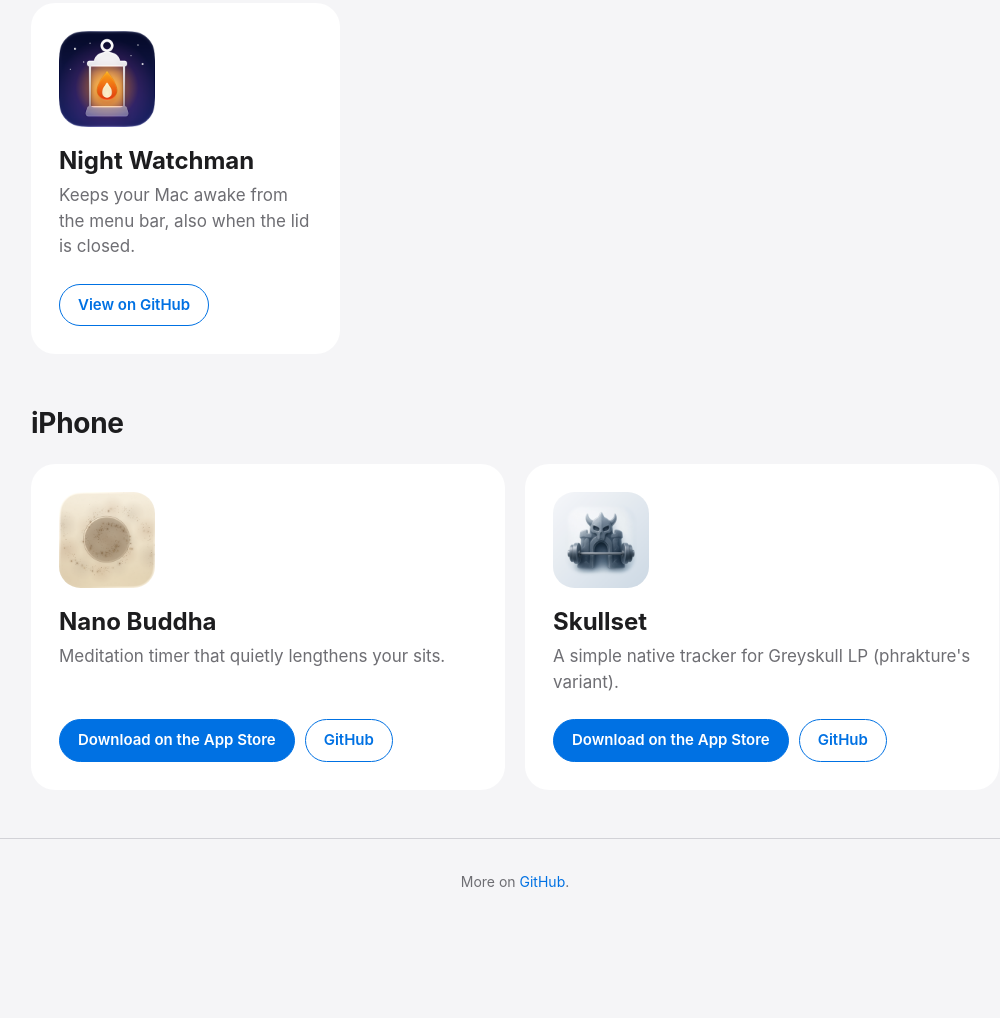
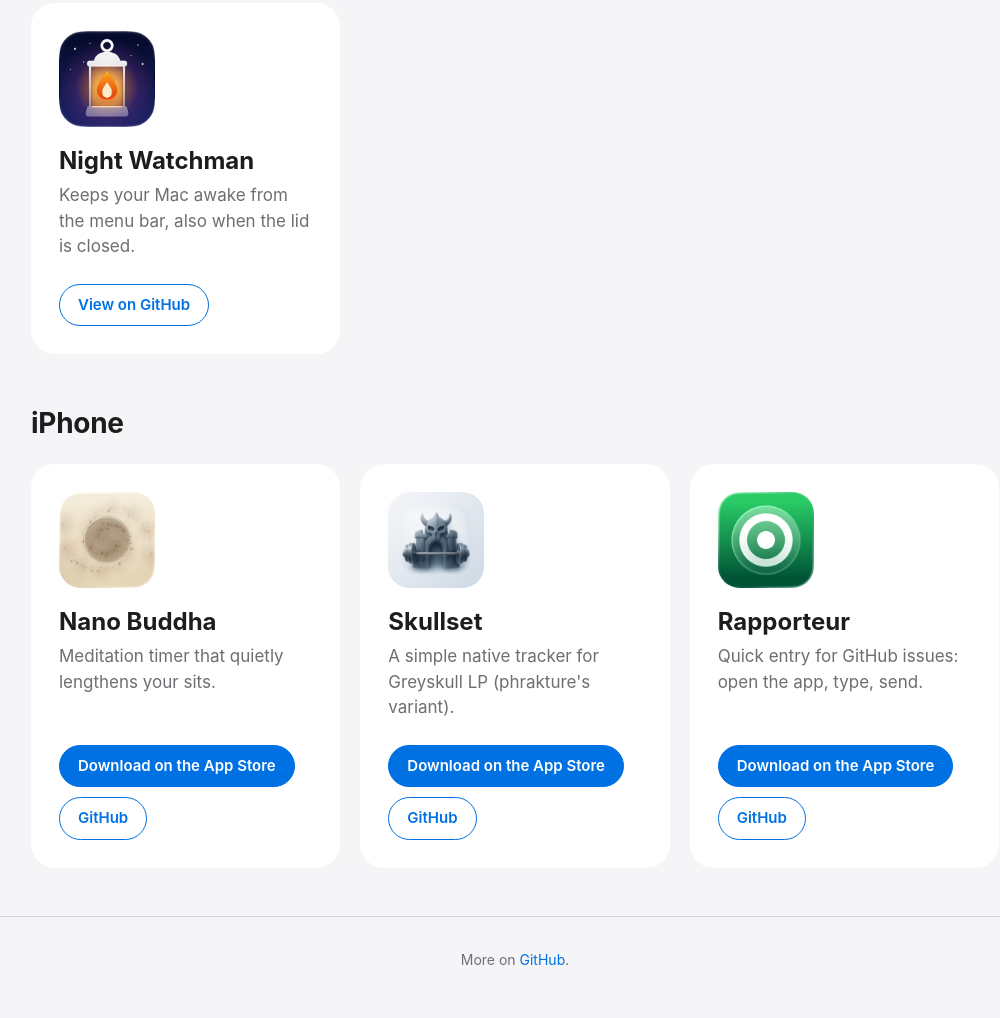
Before and after one commit to knorthfield/knorthfield.github.io, a plain HTML site: page index.html in a window 1280 px wide. Shown: the part 1011-2029 px from the top of the page, without its empty margins (125-1125 px from the left). Before the commit the page ends 1951 px from the top, so only its background shows below. Drawn offline with Linux system fonts and the light colour scheme.

Commit message:
Add Rapporteur to the iPhone apps
Co-Authored-By: Claude Fable 5.2 <noreply@anthropic.com>

```diff
--- a/index.html
+++ b/index.html
@@ -148,6 +148,7 @@
     <img src="icons/nightwatchman.png" alt="">
     <img src="icons/nano-buddha.png" alt="" class="ios-icon">
     <img src="icons/skullset.png" alt="" class="ios-icon">
+    <img src="icons/rapporteur.png" alt="" class="ios-icon">
   </div>
 </header>
 
@@ -208,6 +209,15 @@
         <a class="button" href="https://github.com/knorthfield/skullset">GitHub</a>
       </div>
     </article>
+    <article class="app">
+      <img src="icons/rapporteur.png" alt="Rapporteur icon" class="ios-icon">
+      <h3>Rapporteur</h3>
+      <p>Quick entry for GitHub issues: open the app, type, send.</p>
+      <div class="buttons">
+        <a class="button primary" href="https://apps.apple.com/app/id6834881413">Download on the App Store</a>
+        <a class="button" href="https://github.com/knorthfield/rapporteur">GitHub</a>
+      </div>
+    </article>
   </div>
 </main>
 
```
Also changed, not shown: icons/rapporteur.png (added).
